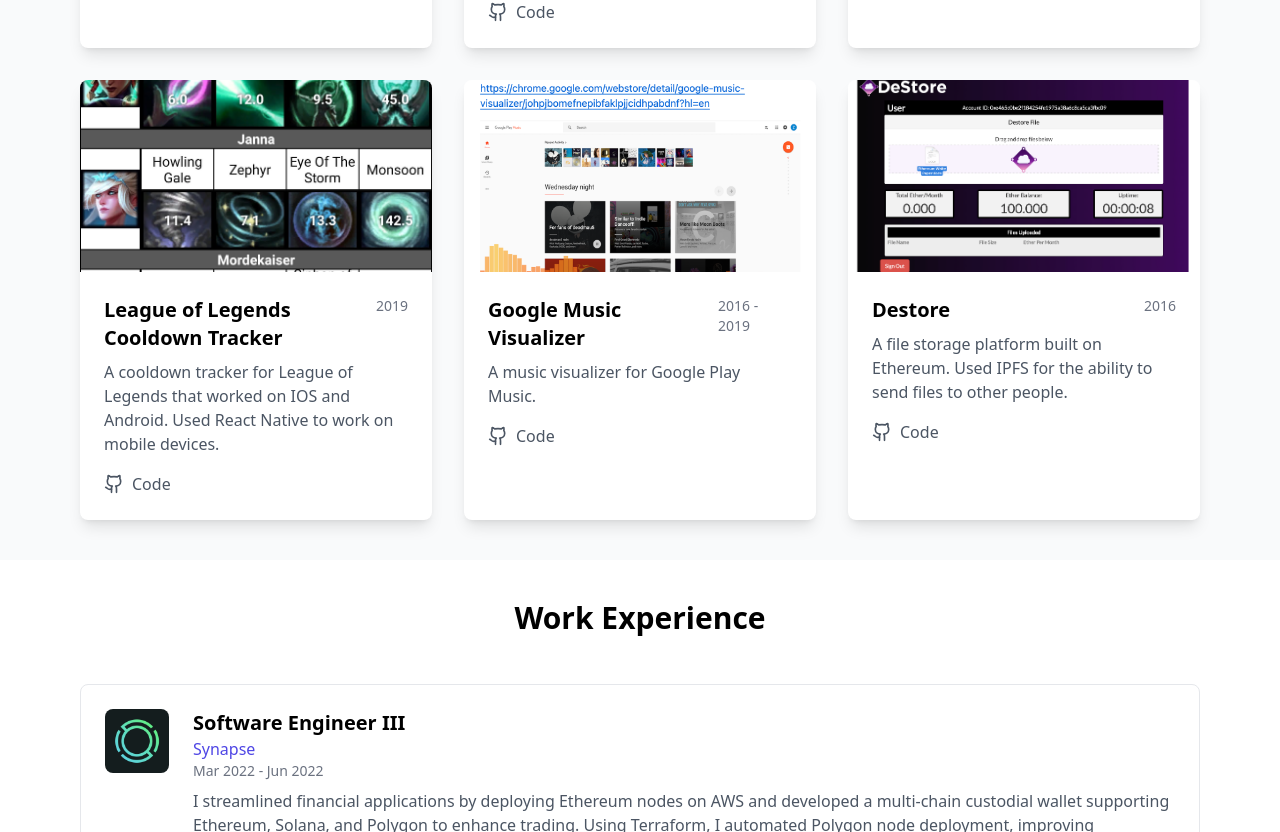
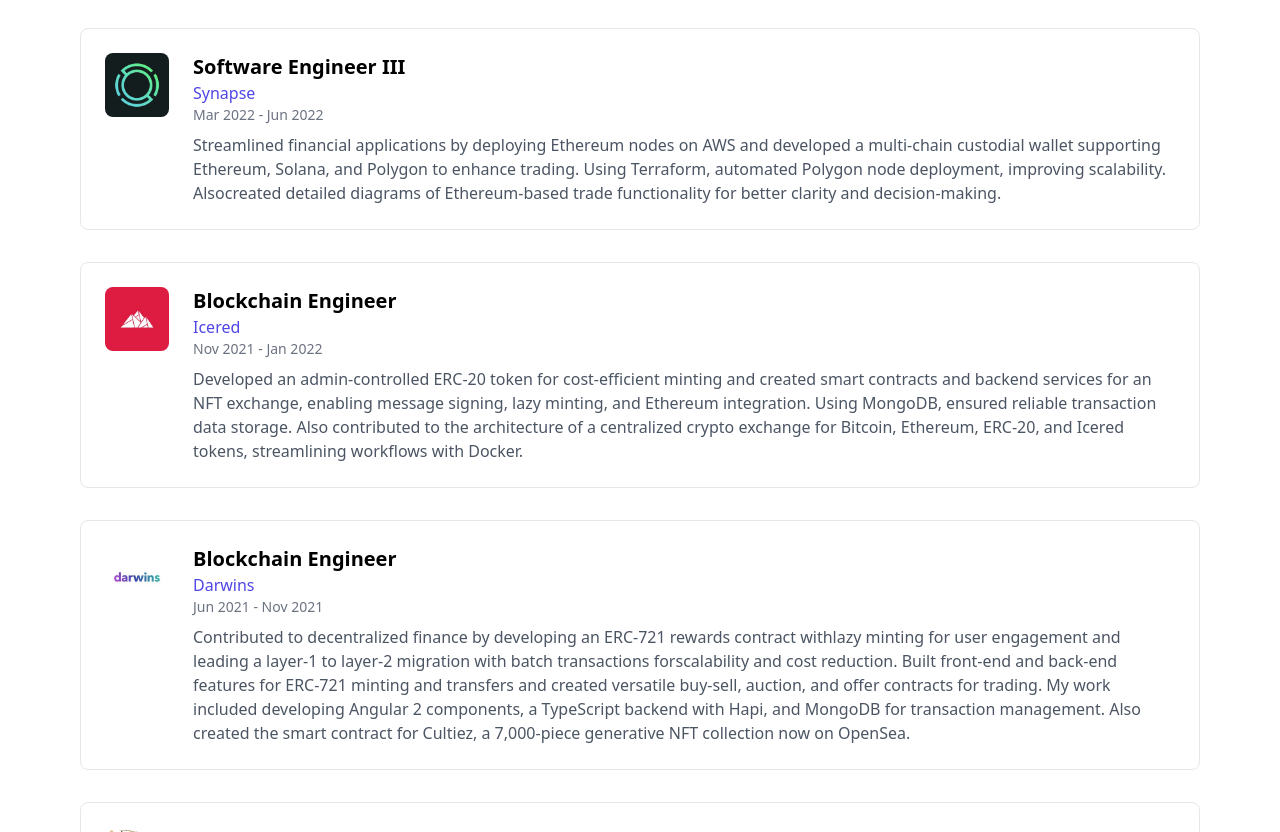
Before and after one commit to zhiwenh/personal-website-2, a React (Vite) app: page / in a window 1280 px wide. Shown: the part 1968-2800 px from the top of the page. Built offline with nearby package versions, Linux system fonts and the light colour scheme.

Commit message:
Edited work descriptions and moved resume below education

```diff
--- a/src/App.tsx
+++ b/src/App.tsx
@@ -15,11 +15,11 @@
       <Navbar />
       <main>
         <Hero />
-        <Resume />
         <Projects />
         <Experience />
         <Skills />
         <Education />
+        <Resume />
         <Contact />
       </main>
       <Footer />
--- a/src/components/Navbar.tsx
+++ b/src/components/Navbar.tsx
@@ -3,11 +3,11 @@
 
 const navItems = [
   { href: "#about", label: "About" },
-  { href: "#resume", label: "Resume"},
   { href: "#experience", label: "Experience" },
   { href: "#projects", label: "Projects" },
   { href: "#skills", label: "Skills" },
   { href: "#education", label: "Education" },
+  { href: "#resume", label: "Resume"},
   { href: "#contact", label: "Contact" }
 ];
 
--- a/src/data/experience.ts
+++ b/src/data/experience.ts
@@ -10,34 +10,34 @@
     position: "Software Engineer III",
     period: "Mar 2022 - Jun 2022",
     logo: synapseLogo,
-    description: "I streamlined financial applications by deploying Ethereum nodes on AWS and developed a multi-chain custodial wallet supporting Ethereum, Solana, and Polygon to enhance trading. Using Terraform, I automated Polygon node deployment, improving scalability. I also created detailed diagrams of Ethereum-based trade functionality for better clarity and decision-making."
+    description: "Streamlined financial applications by deploying Ethereum nodes on AWS and developed a multi-chain custodial wallet supporting Ethereum, Solana, and Polygon to enhance trading. Using Terraform, automated Polygon node deployment, improving scalability. Alsocreated detailed diagrams of Ethereum-based trade functionality for better clarity and decision-making."
   },
   {
     company: "Icered",
     position: "Blockchain Engineer",
     period: "Nov 2021 - Jan 2022",
     logo: iceRedLogo,
-    description: "I developed an admin-controlled ERC-20 token for cost-efficient minting and created smart contracts and backend services for an NFT exchange, enabling message signing, lazy minting, and Ethereum integration. Using MongoDB, I ensured reliable transaction data storage. I also contributed to the architecture of a centralized crypto exchange for Bitcoin, Ethereum, ERC-20, and Icered tokens, streamlining workflows with Docker."
+    description: "Developed an admin-controlled ERC-20 token for cost-efficient minting and created smart contracts and backend services for an NFT exchange, enabling message signing, lazy minting, and Ethereum integration. Using MongoDB, ensured reliable transaction data storage. Also contributed to the architecture of a centralized crypto exchange for Bitcoin, Ethereum, ERC-20, and Icered tokens, streamlining workflows with Docker."
   },
   {
     company: "Darwins",
     position: "Blockchain Engineer",
     period: "Jun 2021 - Nov 2021",
     logo: darwinsLogo,
-    description: "I contributed to decentralized finance by developing an ERC-721 rewards contract with lazy minting for user engagement and leading a layer-1 to layer-2 migration with batch transactions for scalability and cost reduction. I built front-end and back-end features for ERC-721 minting and transfers and created versatile buy-sell, auction, and offer contracts for trading. My work included developing Angular 2 components, a TypeScript backend with Hapi, and MongoDB for transaction management. I also created the smart contract for Cultiez, a 7,000-piece generative NFT collection on OpenSea."
+    description: "Contributed to decentralized finance by developing an ERC-721 rewards contract withlazy minting for user engagement and leading a layer-1 to layer-2 migration with batch transactions forscalability and cost reduction. Built front-end and back-end features for ERC-721 minting and transfers and created versatile buy-sell, auction, and offer contracts for trading. My work included developing Angular 2 components, a TypeScript backend with Hapi, and MongoDB for transaction management. Also created the smart contract for Cultiez, a 7,000-piece generative NFT collection now on OpenSea."
   },
   {
     company: "Halo Platform ",
     position: "Backend Developer",
     period: "May 2018 - Aug 2018",
     logo: haloPlatformLogo,
-    description: "I developed a decentralized trading platform using the 0x Protocol for peer-to-peer cryptocurrency trading and built a Node.js-based exchange supporting Bitcoin, Ethereum, and Halo tokens. I ensured reliability with Mocha and Chai tests and contributed to rapid updates and feature enhancements in an Agile and Scrum environment."
+    description: "Developed a decentralized trading platform using the 0x Protocol for peer-to-peer cryptocurrency trading and built a Node.js-based exchange supporting Bitcoin, Ethereum, and Halo tokens. Ensured reliability with Mocha and Chai tests and contributed to rapid updates and feature enhancements in an Agile and Scrum environment."
   },
   {
     company: "Florida Biologix",
     position: "Lab Technician",
     period: "Mar 2015 – Aug 2015",
     logo: floridaBiologixLogo,
-    description: "I contributed to biologic product manufacturing for clinical trials, focusing on upstream production of viral vectors with suspension cell cultures up to 400L in cGMP-compliant environments. I integrated airflow meters into bioreactors to optimize processes and developed SOPs and batch records to enhance efficiency and regulatory compliance."
+    description: "Contributed to biologic product manufacturing for clinical trials, focusing on upstream production of viral vectors with suspension cell cultures up to 400L in cGMP-compliant environments. Integrated airflow meters into bioreactors to optimize processes and developed SOPs and batch records to enhance efficiency and regulatory compliance."
   }
 ];
```
Also changed, not shown: 1 other file (tests, documents, lock files or other folders).
